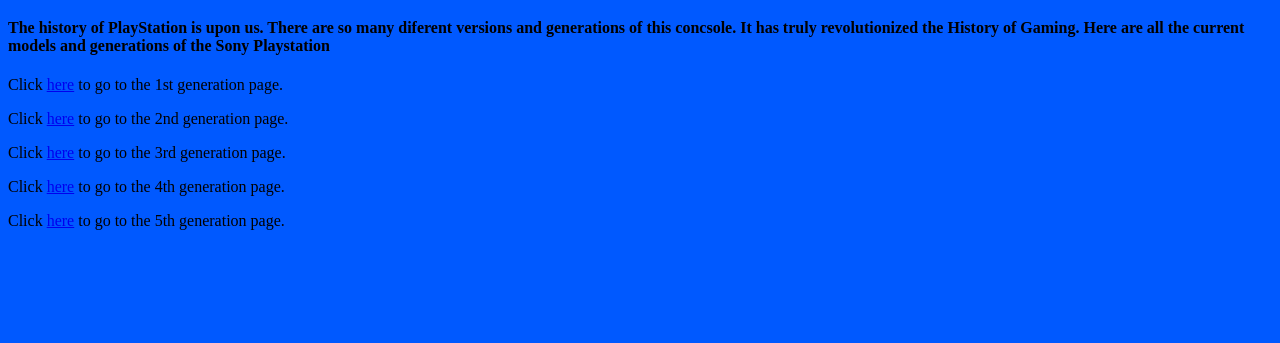
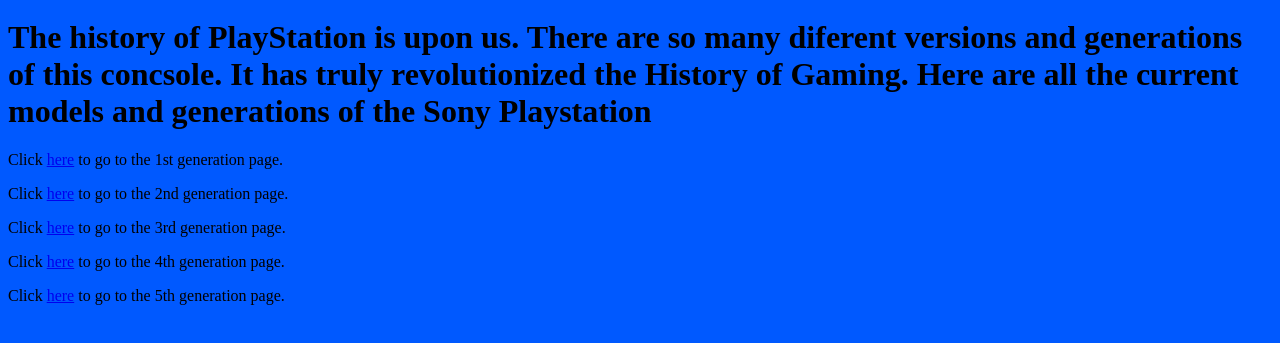
Before and after one commit to jacksongreer1/Playstaion, a plain HTML site: page index.html in a window 1280 px wide. Shown: the part 61-404 px from the top of the page. Drawn offline with Linux system fonts and the light colour scheme.

Commit message:
Update index.html

```diff
--- a/index.html
+++ b/index.html
@@ -48,7 +48,7 @@
 </style>
     <body>
         <h1>Jackson's Website</h1>
-        <h4>The history of PlayStation is upon us. There are so many diferent versions and generations of this concsole. It has truly revolutionized the History of Gaming. Here are all the current models and generations of the Sony Playstation</h4>
+        <h1>The history of PlayStation is upon us. There are so many diferent versions and generations of this concsole. It has truly revolutionized the History of Gaming. Here are all the current models and generations of the Sony Playstation</h1>
         <p>Click <a href="ps1.html">here</a> to go to the 1st generation page.</p>
         <p>Click <a href="ps2.html">here</a> to go to the 2nd generation page.</p>
         <p>Click <a href="ps3.html">here</a> to go to the 3rd generation page.</p>
```
